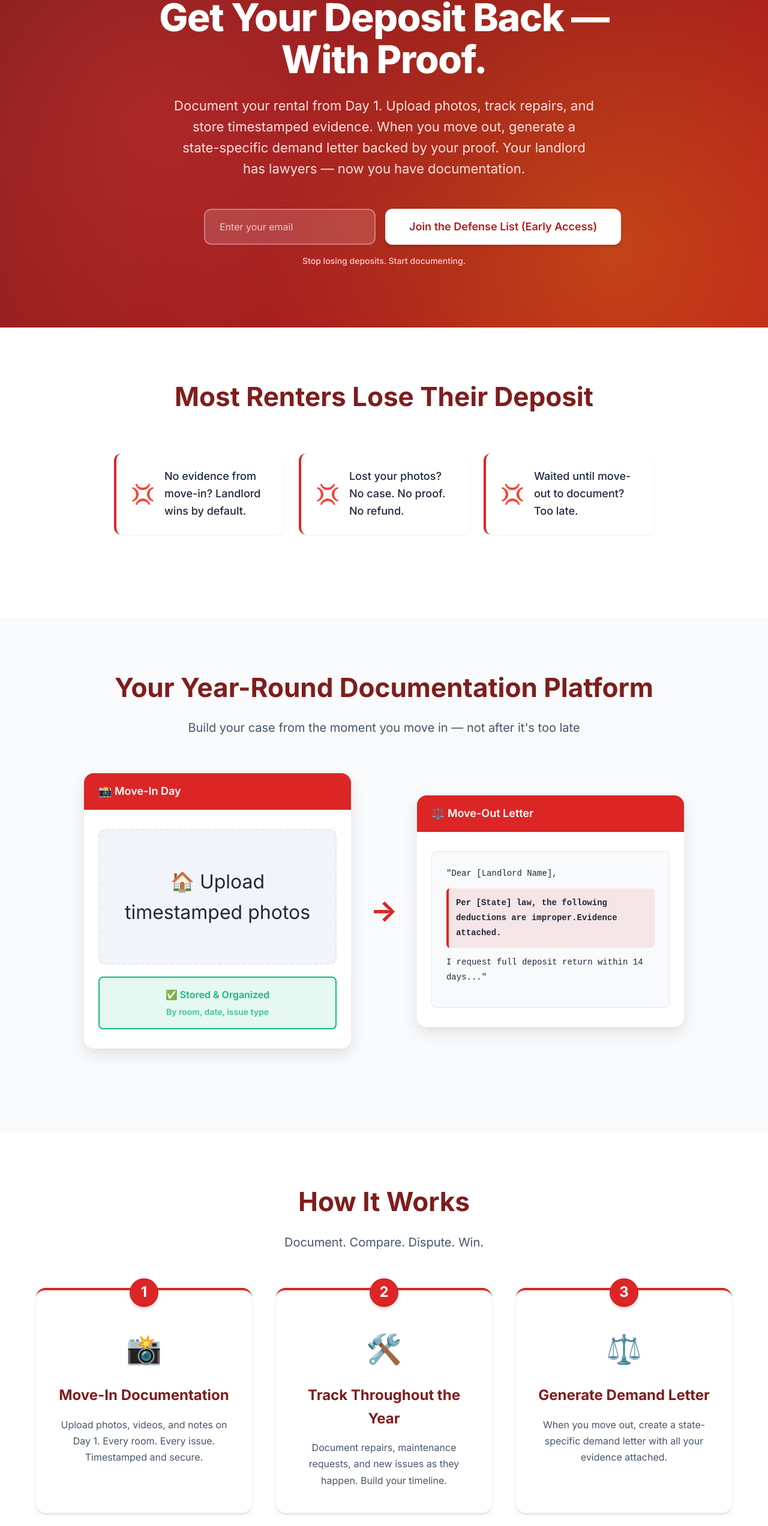
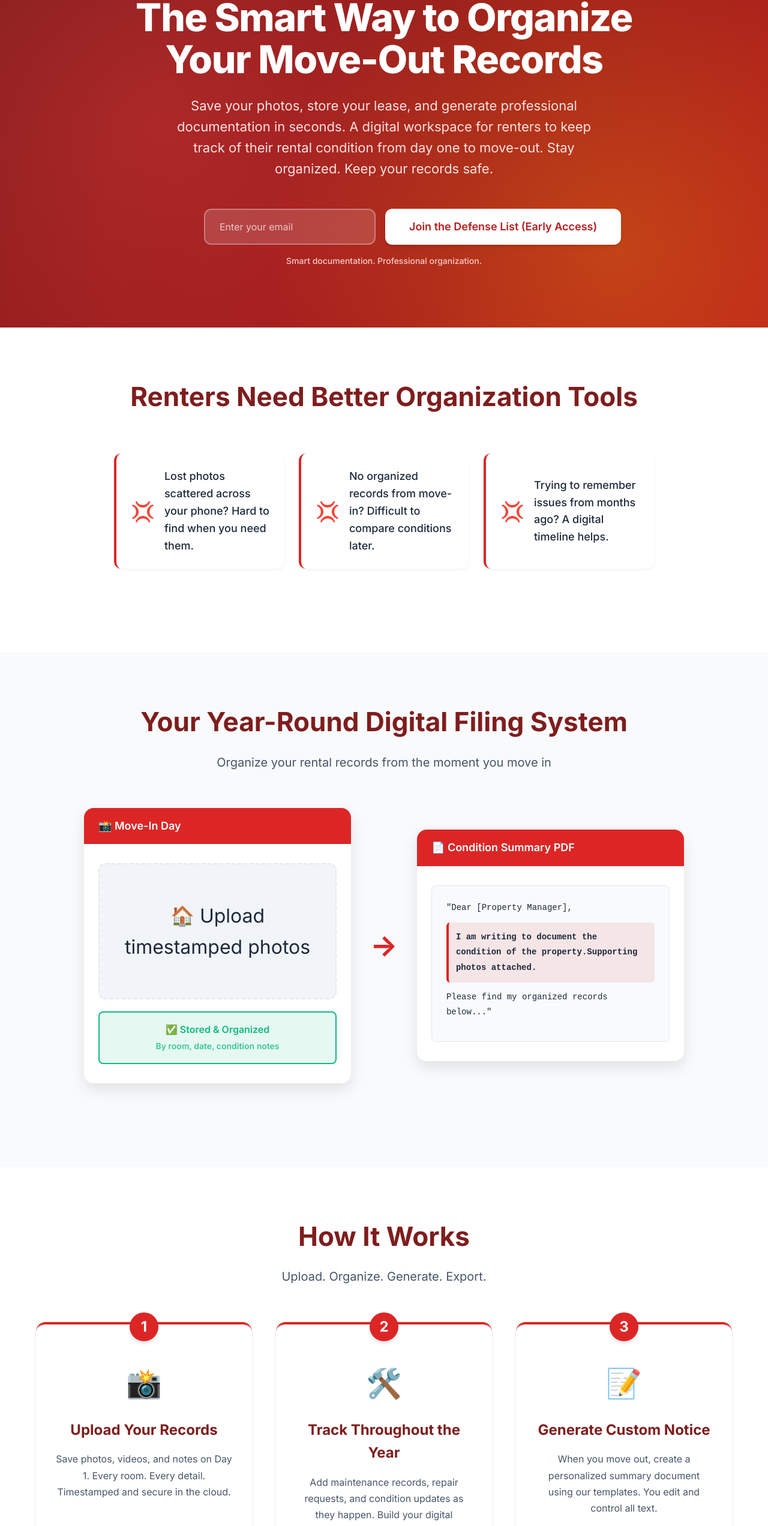
Before and after one commit to ilyassBZ/claimyourdeposit.com, a React (Vite) app in the folder client/: page / in a window 1280 px wide. Shown: the part 126-2670 px from the top of the page at 60% size. Built offline with nearby package versions, Linux system fonts and the light colour scheme.

Commit message:
fix some legal issue

```diff
--- a/client/index.html
+++ b/client/index.html
@@ -8,8 +8,8 @@
     <link rel="preconnect" href="https://fonts.googleapis.com">
     <link rel="preconnect" href="https://fonts.gstatic.com" crossorigin>
     <link href="https://fonts.googleapis.com/css2?family=Inter:wght@400;500;600;700;800&display=swap" rel="stylesheet">
-    <title>ClaimYourDeposit - Get Your Security Deposit Back. Every. Single. Cent.</title>
-    <meta name="description" content="Stop letting landlords steal your security deposit. Our AI audits your photos, cites local laws, and generates legal demand letters that work.">
+    <title>ClaimYourDeposit - Digital Organization Tools for Renters</title>
+    <meta name="description" content="Smart document organization for renters. Upload photos, store records, and generate customizable templates. SaaS productivity tool for rental documentation.">
   </head>
   <body>
     <div id="root"></div>
--- a/client/src/App.jsx
+++ b/client/src/App.jsx
@@ -27,8 +27,8 @@ export default function App() {
               ClaimYourDeposit.com
             </p>
             <p style={{ color: 'var(--red-200)', fontSize: '0.875rem', marginBottom: '12px' }}>
-              © 2025 ClaimYourDeposit. All rights reserved.<br/>
-              Get Your Security Deposit Back. Every. Single. Cent.
+              © 2026 ClaimYourDeposit. All rights reserved.<br/>
+              Digital Organization Tools for Renters.
             </p>
             <div style={{
               display: 'flex',
--- a/client/src/components/Home.jsx
+++ b/client/src/components/Home.jsx
@@ -7,15 +7,15 @@ export default function Home() {
       {/* Hero Section - Above the Fold */}
       <section className="hero">
         <div className="hero-content">
-          <h1>Get Your Deposit Back — With Proof.</h1>
+          <h1>The Smart Way to Organize Your Move-Out Records</h1>
           <p className="subheadline">
-            Document your rental from Day 1. Upload photos, track repairs, and store timestamped evidence.
-            When you move out, generate a state-specific demand letter backed by your proof.
-            Your landlord has lawyers — now you have documentation.
+            Save your photos, store your lease, and generate professional documentation in seconds.
+            A digital workspace for renters to keep track of their rental condition from day one to move-out.
+            Stay organized. Keep your records safe.
           </p>
           <NewsletterForm />
           <p className="micro-copy">
-            Stop losing deposits. Start documenting.
+            Smart documentation. Professional organization.
           </p>
         </div>
       </section>
@@ -23,12 +23,12 @@ export default function Home() {
       {/* Pain Section - Agitation */}
       <section className="section">
         <div className="container">
-          <h2 className="section-title">Most Renters Lose Their Deposit</h2>
+          <h2 className="section-title">Renters Need Better Organization Tools</h2>
 
           <ul className="pain-list">
-            <li className="pain-item">No evidence from move-in? Landlord wins by default.</li>
-            <li className="pain-item">Lost your photos? No case. No proof. No refund.</li>
-            <li className="pain-item">Waited until move-out to document? Too late.</li>
+            <li className="pain-item">Lost photos scattered across your phone? Hard to find when you need them.</li>
+            <li className="pain-item">No organized records from move-in? Difficult to compare conditions later.</li>
+            <li className="pain-item">Trying to remember issues from months ago? A digital timeline helps.</li>
           </ul>
         </div>
       </section>
@@ -36,9 +36,9 @@ export default function Home() {
       {/* Documentation Platform Section */}
       <section className="section section-gray">
         <div className="container">
-          <h2 className="section-title">Your Year-Round Documentation Platform</h2>
+          <h2 className="section-title">Your Year-Round Digital Filing System</h2>
           <p className="section-subtitle">
-            Build your case from the moment you move in — not after it's too late
+            Organize your rental records from the moment you move in
           </p>
 
           <div className="ai-visual">
@@ -50,7 +50,7 @@ export default function Home() {
                 </div>
                 <div className="ai-label success">
                   ✅ Stored & Organized<br />
-                  <span className="ai-label-detail">By room, date, issue type</span>
+                  <span className="ai-label-detail">By room, date, condition notes</span>
                 </div>
               </div>
             </div>
@@ -58,15 +58,15 @@ export default function Home() {
             <div className="ai-arrow">→</div>
 
             <div className="ai-panel">
-              <div className="ai-panel-header">⚖️ Move-Out Letter</div>
+              <div className="ai-panel-header">📄 Condition Summary PDF</div>
               <div className="ai-panel-content">
                 <div className="ai-letter">
-                  <p className="ai-letter-line">"Dear [Landlord Name],</p>
+                  <p className="ai-letter-line">"Dear [Property Manager],</p>
                   <p className="ai-letter-line highlighted">
-                    Per [State] law, the following deductions are improper.
-                    <strong>Evidence attached.</strong>
+                    I am writing to document the condition of the property.
+                    <strong>Supporting photos attached.</strong>
                   </p>
-                  <p className="ai-letter-line">I request full deposit return within 14 days..."</p>
+                  <p className="ai-letter-line">Please find my organized records below..."</p>
                 </div>
               </div>
             </div>
@@ -79,36 +79,36 @@ export default function Home() {
         <div className="container">
           <h2 className="section-title">How It Works</h2>
           <p className="section-subtitle">
-            Document. Compare. Dispute. Win.
+            Upload. Organize. Generate. Export.
           </p>
 
           <div className="steps-grid">
             <div className="step-card">
               <span className="step-number">1</span>
               <span className="step-icon">📸</span>
-              <h3>Move-In Documentation</h3>
-              <p>Upload photos, videos, and notes on Day 1. Every room. Every issue. Timestamped and secure.</p>
+              <h3>Upload Your Records</h3>
+              <p>Save photos, videos, and notes on Day 1. Every room. Every detail. Timestamped and secure in the cloud.</p>
             </div>
 
             <div className="step-card">
               <span className="step-number">2</span>
               <span className="step-icon">🛠️</span>
               <h3>Track Throughout the Year</h3>
-              <p>Document repairs, maintenance requests, and new issues as they happen. Build your timeline.</p>
+              <p>Add maintenance records, repair requests, and condition updates as they happen. Build your digital timeline.</p>
             </div>
 
             <div className="step-card">
               <span className="step-number">3</span>
-              <span className="step-icon">⚖️</span>
-              <h3>Generate Demand Letter</h3>
-              <p>When you move out, create a state-specific demand letter with all your evidence attached.</p>
+              <span className="step-icon">📝</span>
+              <h3>Generate Custom Notice</h3>
+              <p>When you move out, create a personalized summary document using our templates. You edit and control all text.</p>
             </div>
 
             <div className="step-card">
               <span className="step-number">4</span>
               <span className="step-icon">📬</span>
-              <h3>Send with Tracking</h3>
-              <p>Optional certified mail service. We send it, you get the tracking number. Official and documented.</p>
+              <h3>Export & Mail</h3>
+              <p>Download your PDF or use our mailing service (1 mailing included per year, additional mailings $12 each) with tracking.</p>
             </div>
           </div>
         </div>
@@ -117,26 +117,26 @@ export default function Home() {
       {/* The Subscription Pricing */}
       <section className="section section-blue" id="pricing">
         <div className="container">
-          <h2 className="section-title">Protect Your Future Deposit with Today's Evidence</h2>
+          <h2 className="section-title">Keep Your Rental Records Organized All Year</h2>
           <p className="section-subtitle">
-            One subscription covers ONE home for a FULL year
+            One subscription covers ONE property for a FULL year
           </p>
 
           <div className="pricing-card">
             <p className="pricing-badge">🎁 7-Day Free Trial</p>
             <div className="price">
-              <span className="price-main">$40</span>
+              <span className="price-main">$45</span>
               <span className="price-period">/year</span>
             </div>
             <p className="pricing-detail">Per rental property</p>
             <p className="pricing-trial">Try it free for 7 days, then billed annually</p>
 
             <ul className="pricing-features">
-              <li>📸 Move-in documentation</li>
-              <li>🛠️ Repairs & issue tracking</li>
-              <li>📝 Evidence timeline storage</li>
-              <li>⚖️ State-law demand letters</li>
-              <li>📬 Optional certified mail</li>
+              <li>📸 Digital photo storage</li>
+              <li>🛠️ Maintenance record tracking</li>
+              <li>📝 Timeline organization tools</li>
+              <li>📄 Automated document templates</li>
+              <li>📬 1 document mailing included (additional mailings $12 each)</li>
               <li>🔒 Secure cloud storage</li>
               <li>📊 90-day archive after cancellation</li>
             </ul>
@@ -157,25 +157,25 @@ export default function Home() {
       {/* Trust Signals */}
       <section className="section section-gray">
         <div className="container">
-          <h2 className="section-title">Built for Renters. Backed by Law.</h2>
+          <h2 className="section-title">Built for Renters. Designed for Organization.</h2>
           <p className="section-subtitle">
-            State-specific legal citations for 2025
+            Professional document templates for all 50 states
           </p>
 
           <div className="trust-badges">
             <div className="trust-badge">🇺🇸 50 States Covered</div>
-            <div className="trust-badge">📊 2025 Laws Updated</div>
-            <div className="trust-badge">⚖️ Legal-Grade Citations</div>
+            <div className="trust-badge">📊 2026 Templates Updated</div>
+            <div className="trust-badge">📄 Customizable Templates</div>
             <div className="trust-badge">🔒 Secure Cloud Storage</div>
             <div className="trust-badge">📸 Unlimited Uploads</div>
-            <div className="trust-badge">📬 Certified Mail Option</div>
+            <div className="trust-badge">📬 Mail Utility Option</div>
           </div>
 
           <div className="stat-highlight">
-            <p className="stat-big">$4.2 Billion</p>
+            <p className="stat-big">43 Million</p>
             <p className="stat-label">
-              kept by landlords in 2024.<br />
-              <strong>Most renters lose because they have no proof.</strong>
+              renters in the United States.<br />
+              <strong>Stay organized with digital record-keeping tools.</strong>
             </p>
           </div>
         </div>
@@ -195,14 +195,15 @@ export default function Home() {
       {/* Final CTA */}
       <section className="section section-blue">
         <div className="container">
-          <h2 className="section-title">Ready to Protect Your Deposit?</h2>
+          <h2 className="section-title">Ready to Get Organized?</h2>
           <p className="section-subtitle">
             Start your 7-day free trial today
           </p>
           <p className="section-subtitle" style={{ marginTop: 0 }}>
-            🎁 7 days free, then $40/year per property<br />
-            🔒 Secure documentation all year<br />
-            ⚖️ State-specific demand letters when you need them
+            🎁 7 days free, then $45/year per property<br />
+            🔒 Secure cloud storage all year<br />
+            📄 Customizable document templates when you need them<br />
+            📬 1 document mailing included (additional mailings $12 each)
           </p>
           <NewsletterForm variant="hero" />
         </div>
```
Also changed, not shown: client/src/components/FAQ.jsx (+11 -11 lines), client/src/components/PrivacyPolicy.jsx (+4 -4 lines), client/src/components/RefundPolicy.jsx (+6 -6 lines), client/src/components/TermsAndConditions.jsx (+21 -18 lines).
